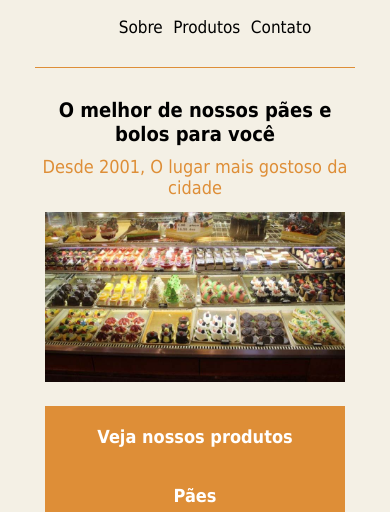
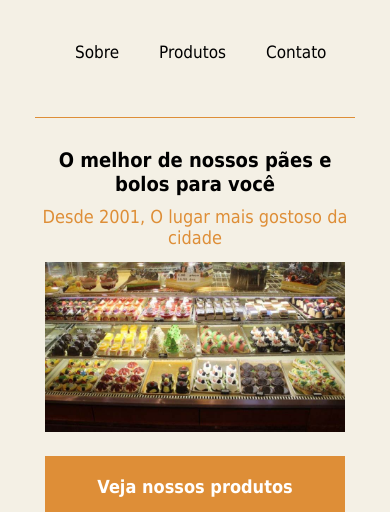
Before and after one commit to enrike-lima/Padaria-Plus, a plain HTML site: page index.html in a window 390 px wide. Shown: the part 286-798 px from the top of the page. Drawn offline with Linux system fonts and the light colour scheme.

Commit message:
Refactor:  alter index.html

```diff
--- a/index.css
+++ b/index.css
@@ -104,11 +104,12 @@ footer a{
 
 @media (min-width: 300px) and (max-width: 709px) {
     .secao {
+        align-items: center;
         width: 320px;
     }
-    li {
-        display: inline;
-        padding: 3px;
+    .secao ul {
+        display: flex;
+        padding: 20px;
     }
     li a {
         font-size: 17px;
```
